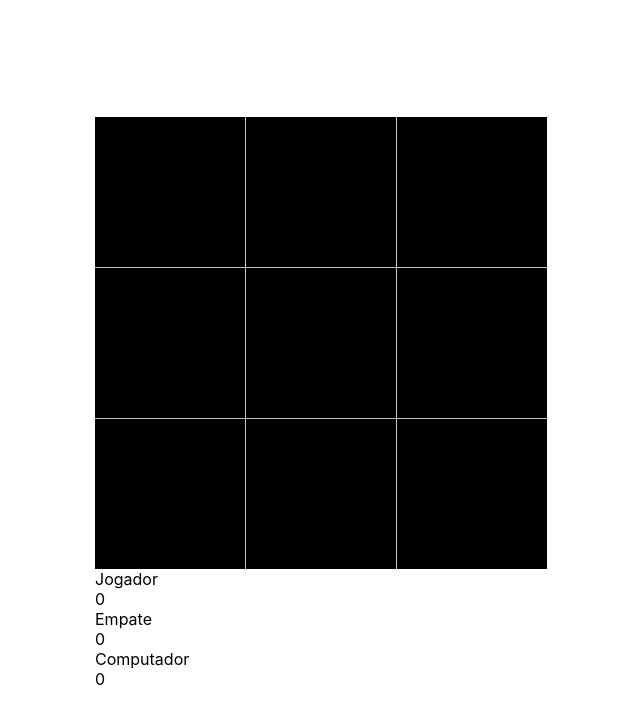
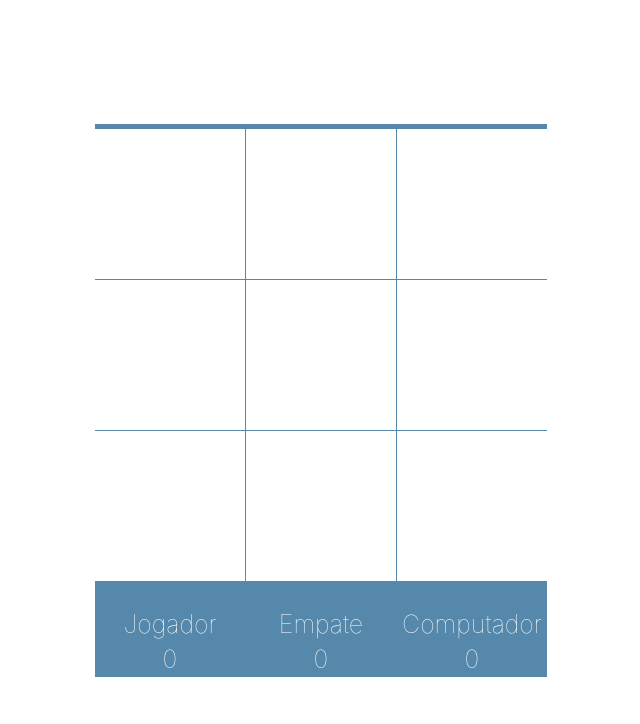
Before and after one commit to projeto-de-algoritmos/Grafos1_Jogo-da-Velha, a React (Create React App) app: page / in a window 1280 px wide. Shown: the top 724 px of the page, without its empty margins (319-959 px from the left). Built offline with nearby package versions, Linux system fonts and the light colour scheme.

Commit message:
Atualização no estilo da página
Co-authored-by: Yuri Alves <Yurivalerio12@gmail.com>

```diff
--- a/public/index.html
+++ b/public/index.html
@@ -2,7 +2,6 @@
 <html lang="en">
   <head>
     <meta charset="utf-8" />
-    <link rel="icon" href="%PUBLIC_URL%/favicon.ico" />
     <meta name="viewport" content="width=device-width, initial-scale=1" />
     <meta name="theme-color" content="#000000" />
     <meta
--- a/src/components/jogo/Jogo.css
+++ b/src/components/jogo/Jogo.css
@@ -0,0 +1,3 @@
+.Jogo {
+    background-color: #58A;
+}
--- a/src/components/jogo/Jogo.jsx
+++ b/src/components/jogo/Jogo.jsx
@@ -13,7 +13,7 @@ function Jogo() {
 
   return (
     <div className="Jogo">
-      <Tabuleiro setPontuacoes={setPontuacao}/>
+      <Tabuleiro setPontuacao ={setPontuacao}/>
       <Pontuacao pontuacoes={pontuacoes}/>
     </div>
   );
--- a/src/components/pontuacao/Pontuacao.css
+++ b/src/components/pontuacao/Pontuacao.css
@@ -1,22 +1,22 @@
-.pontuacoes {
+.Pontuacao {
     display: flex;
     color: #fff;
-    font-size: 26px;
+    font-size: 25px;
     justify-content: space-between;
     margin-top: 26px;
     font-weight: 100;
   }
-  .pontuacoes div {
+  .Pontuacao div {
     width: 150px;
     text-align: center;
     line-height: 35px;
   }
 
   @media (max-width: 700px) {
-    .pontuacoes {
+    .Pontuacao {
       font-size: 22px;
     }
-    .pontuacoes div {
+    .Pontuacao div {
       width: 100px;
     }
   }
--- a/src/components/pontuacao/Pontuacao.jsx
+++ b/src/components/pontuacao/Pontuacao.jsx
@@ -2,7 +2,7 @@ import "./Pontuacao.css";
 
 function Pontuacao({ pontuacoes }) {
   return (
-    <div className="Pontuacoes">
+    <div className="Pontuacao">
       <div>
         <span>Jogador</span>
         <br />
--- a/src/components/tabuleiro/Tabuleiro.css
+++ b/src/components/tabuleiro/Tabuleiro.css
@@ -4,6 +4,7 @@
     display: flex;
     flex-wrap: wrap;
     margin-top: 5px;
+
   }
 
   @media (max-width: 700px) {
@@ -20,11 +21,11 @@
     justify-content: center;
     align-items: center;
     text-align: center;
-    font-size: 58px;
+    font-size: 60px;
     font-weight: 100;
-    color: #ffffffc5;
-    border: 1px solid #ffffffc5;
-    background-color: #000;
+    color: #58A;
+    border: 4px solid #58A;
+    background-color: #fff;
     cursor: pointer;
     user-select: none;
   }
```
